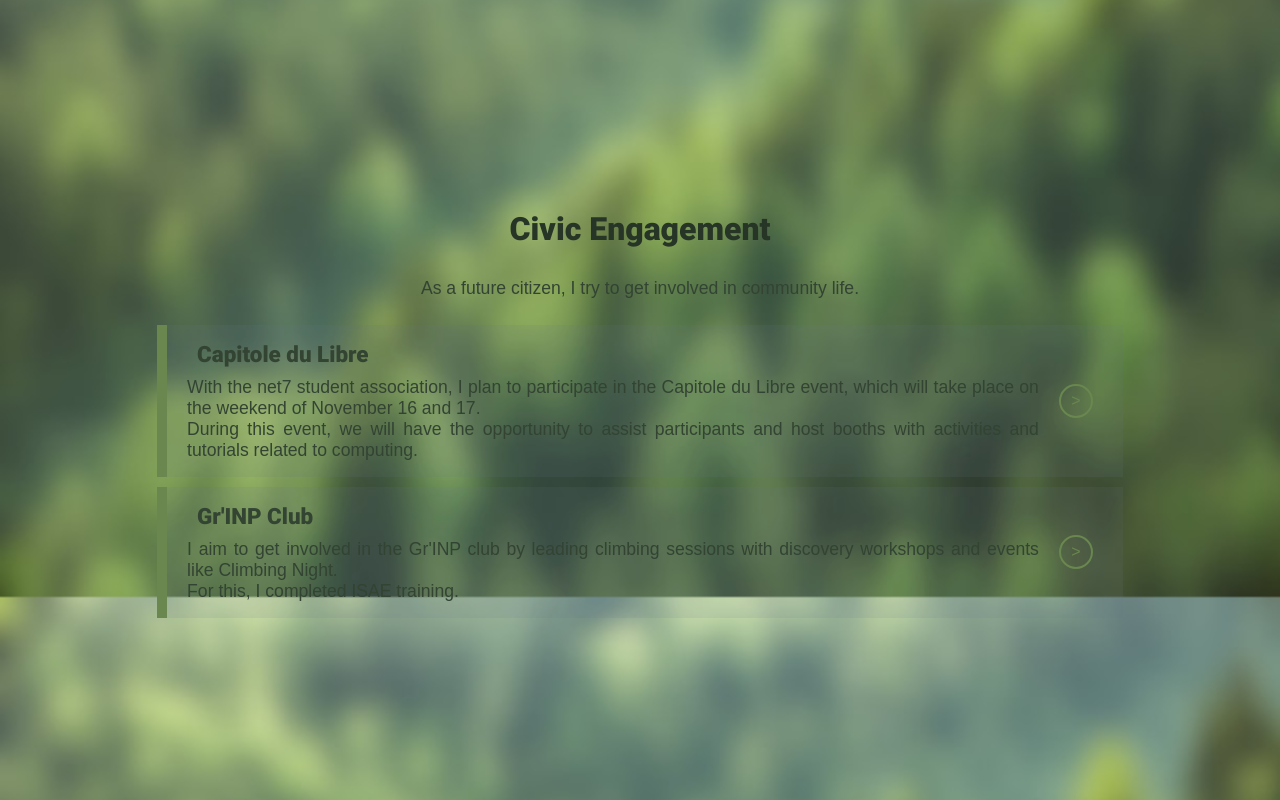
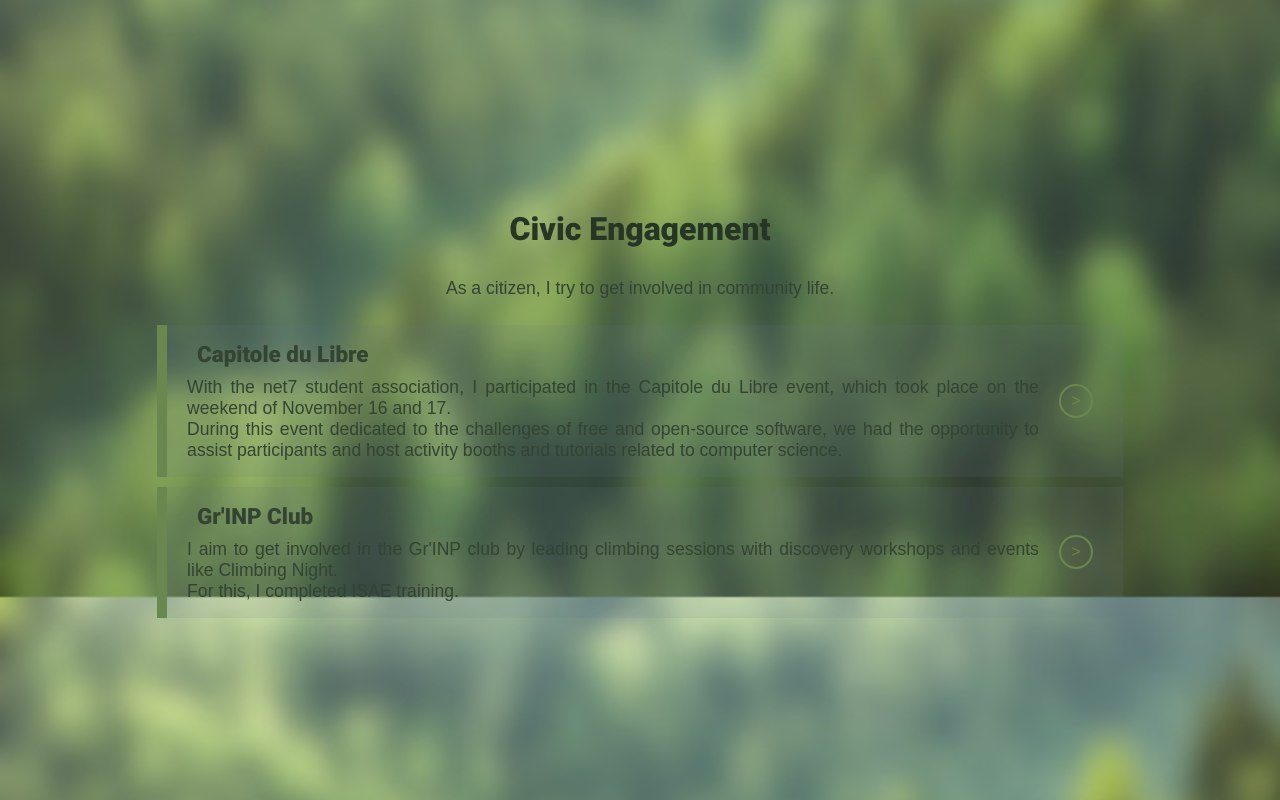
Before and after one commit to ChouaneLouis/ChouaneLouis.github.io, a plain HTML site: page en/index.html in a window 1280 px wide. Shown: the part 4523-5323 px from the top of the page. Drawn offline with Linux system fonts and the light colour scheme.

Commit message:
correction cv

```diff
--- a/en/index.html
+++ b/en/index.html
@@ -155,13 +155,13 @@
 
     <article id="engagement">
       <h2>Civic Engagement</h2>
-      <p class="intro">As a future citizen, I try to get involved in community life.</p>
+      <p class="intro">As a citizen, I try to get involved in community life.</p>
       <div class="ligne-element">
         <div>
           <h3>Capitole du Libre</h3>
           <p>
-            With the net7 student association, I plan to participate in the Capitole du Libre event, which will take place on the weekend of November 16 and 17.<br />
-            During this event, we will have the opportunity to assist participants and host booths with activities and tutorials related to computing.
+            With the net7 student association, I participated in the Capitole du Libre event, which took place on the weekend of November 16 and 17.<br />
+            During this event dedicated to the challenges of free and open-source software, we had the opportunity to assist participants and host activity booths and tutorials related to computer science.<br />
           </p>
         </div>
         <a class="bouton-fleche" href="https://capitoledulibre.org/" target="_blank">></a>
```
Also changed, not shown: fr/index.html (+3 -3 lines), 2 other files.
